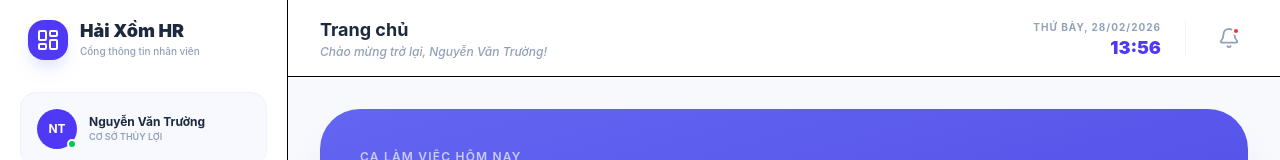
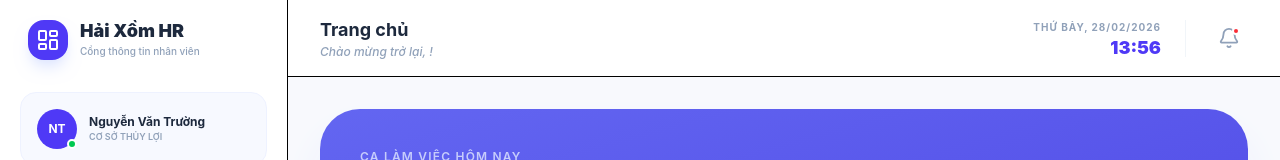
Before and after one commit to phamquanganhcode/frontend-hr-HaiXom-v2, a React (Vite) app: page /employee/dashboard in a window 1280 px wide. Shown: the top 160 px of the page. Built offline with nearby package versions, Linux system fonts and the light colour scheme; no server answers; sample sign-in values are in the browser's storage.

Commit message:
fix: init data

```diff
--- a/src/components/Layouts/Employee/EmployeeLayout.jsx
+++ b/src/components/Layouts/Employee/EmployeeLayout.jsx
@@ -105,7 +105,7 @@ const EmployeeLayout = () => {
         <header className="hidden md:flex bg-white border-b p-4 px-8 justify-between items-center sticky top-0 z-30">
           <div>
             <h2 className="text-lg font-bold text-slate-800">{getPageTitle()}</h2>
-            <p className="text-xs text-slate-400 font-medium italic">Chào mừng trở lại, {data?.employee?.name}!</p>
+            <p className="text-xs text-slate-400 font-medium italic">Chào mừng trở lại, {data?.employee?.fullname}!</p>
           </div>
 
           <div className="flex items-center gap-6">
```
